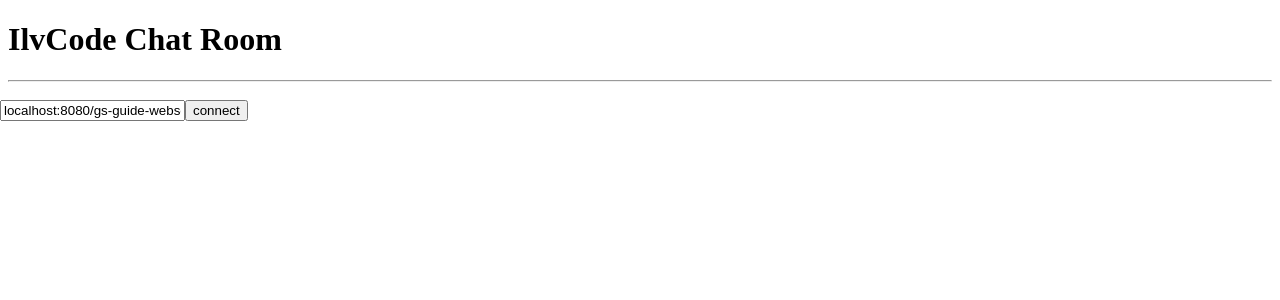
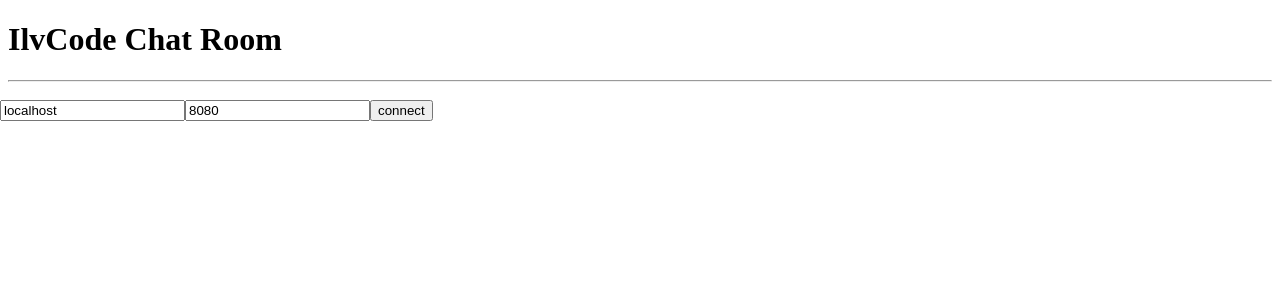
Before and after one commit to YifengZhong/ChatRoom, an Angular app in the folder client_angular2/: page / in a window 1280 px wide. Shown: the top 300 px of the page. Built offline with nearby package versions, Linux system fonts and the light colour scheme.

Commit message:
add change Port function

```diff
--- a/client_angular2/src/app/connect-component/connect-component.component.html
+++ b/client_angular2/src/app/connect-component/connect-component.component.html
@@ -6,7 +6,13 @@
             id="connect_address"
             [(ngModel)]="connect_address"
             name="connect_address"
-            placeholder="address like localhost:8080/gs-guide-websocket"
+            placeholder="address like localhost"
+            required>
+        <input type="text"
+            id="connect_port"
+            [(ngModel)]="connect_port"
+            name="connect_port"
+            placeholder="port like 8080"
             required>
         <button type="submit" class="btn btn-primary" [disabled]="!f2.valid">connect</button>
         <label id="errorLogin" [class]=showError()>Have reached the maxium connection! Please wait a while, and try again.</label>
--- a/client_angular2/src/app/connect-component/connect-component.component.ts
+++ b/client_angular2/src/app/connect-component/connect-component.component.ts
@@ -8,15 +8,17 @@ import { ConnectService } from "../service/connectionSrv";
 })
 export class ConnectComponentComponent implements OnInit {
 
-  username: "";
+  username: string;
   toUser:string;
   public items = [];
   hideorShow:boolean;
   showErrorMsg:boolean;
   message_content:string;
+
   activeList = [];
   isActive:boolean;
   connect_address:string;
+  connect_port:string;
   constructor(public connect: ConnectService) {
     this.hideorShow=false;
     this.showErrorMsg=false;
@@ -24,8 +26,9 @@ export class ConnectComponentComponent implements OnInit {
 
   ngOnInit() {
     this.isActive = false;
-    this.connect_address = "localhost:8080/gs-guide-websocket";
+    this.connect_address = "localhost";
     this.toUser = "";
+    this.connect_port = "8080";
   }
   onSubmit(form) {
     console.log(this.activeList.length);
@@ -47,7 +50,7 @@ export class ConnectComponentComponent implements OnInit {
   onConnect() {
     this.hideorShow = true;
     this.showErrorMsg = false;
-    this.connect.connect(this.connect_address).subscribe(data => {
+    this.connect.connect(this.connect_address, this.connect_port).subscribe(data => {
       if(data.full === true) {
         this.hideorShow = false;
         this.showErrorMsg = true;
--- a/client_angular2/src/app/service/connectionSrv.ts
+++ b/client_angular2/src/app/service/connectionSrv.ts
@@ -16,9 +16,9 @@ export class ConnectService {
         this._stompClient.send("/app/login", {}, JSON.stringify({'fullName': _name}));
 
     }
-    public connect(address: string):Observable<any> {
+    public connect(address:string, port:string):Observable<any> {
         let self = this;
-        let webSocket = new WebSocket("ws://"+ address + '/websocket');
+        let webSocket = new WebSocket("ws://"+ address + ':' + port + "/gs-guide-websocket/websocket");
         this._stompClient = Stomp.over(webSocket);
         this._stompClient.connect({}, function (frame) {
 
```
Also changed, not shown: 1 other file (tests, documents, lock files or other folders).
